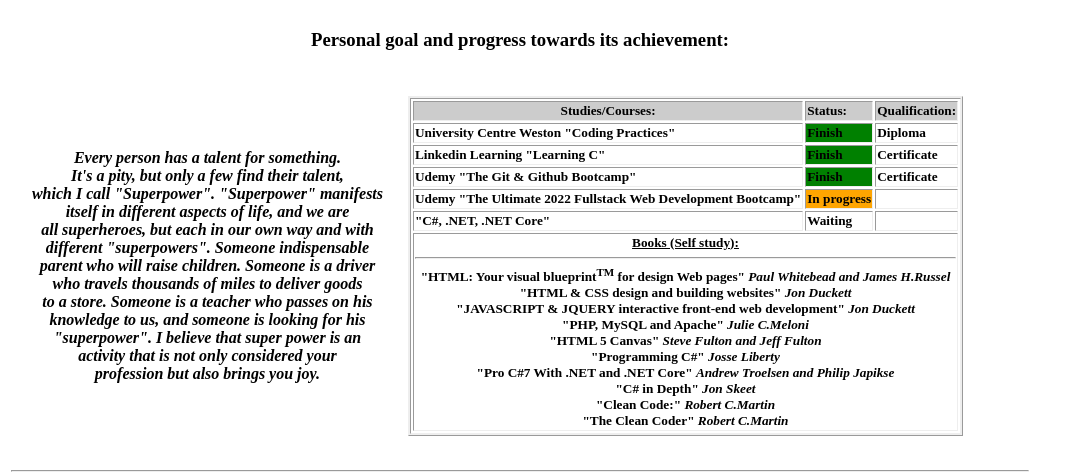
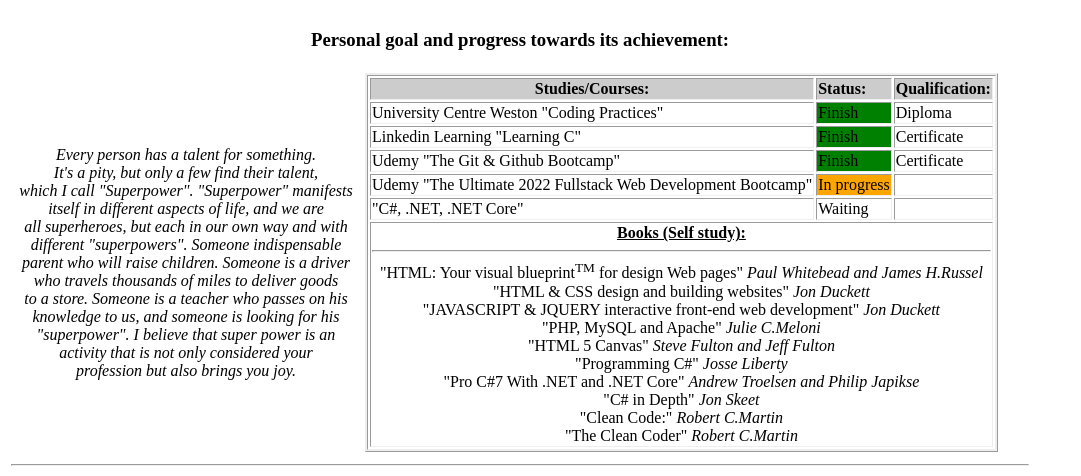
Before and after one commit to JurijBabicev/bootcamp, a plain HTML site: page index.html in a window 1280 px wide. Shown: the part 183-659 px from the top of the page, without its empty margins (0-1081 px from the left). Drawn offline with Linux system fonts and the light colour scheme.

Commit message:
Final version

```diff
--- a/index.html
+++ b/index.html
@@ -46,7 +46,6 @@
 
 				<tr>
 					<td>
-					<h4>
 						<div align="center">
 						<i>Every person has a talent for something.<br />
 						It's a pity, but only a few find their talent,<br />
@@ -62,10 +61,9 @@
 						activity that is not only considered your<br />
 						profession but also brings you joy.</i>
 						</div>
-					</h4>
 					</td>
 
-					<td> <h5>
+					<td>
 						<table border="1" style="border: ridge">
 								<tr bgcolor="#cccccc">
 									<td align="center"><b>Studies/Courses:</b></td>
@@ -113,7 +111,7 @@
 								</td>
 							</table>
 
-					</h5> </td>
+					</td>
 				</tr>
 				<tr>
 					<td colspan="3">
```
